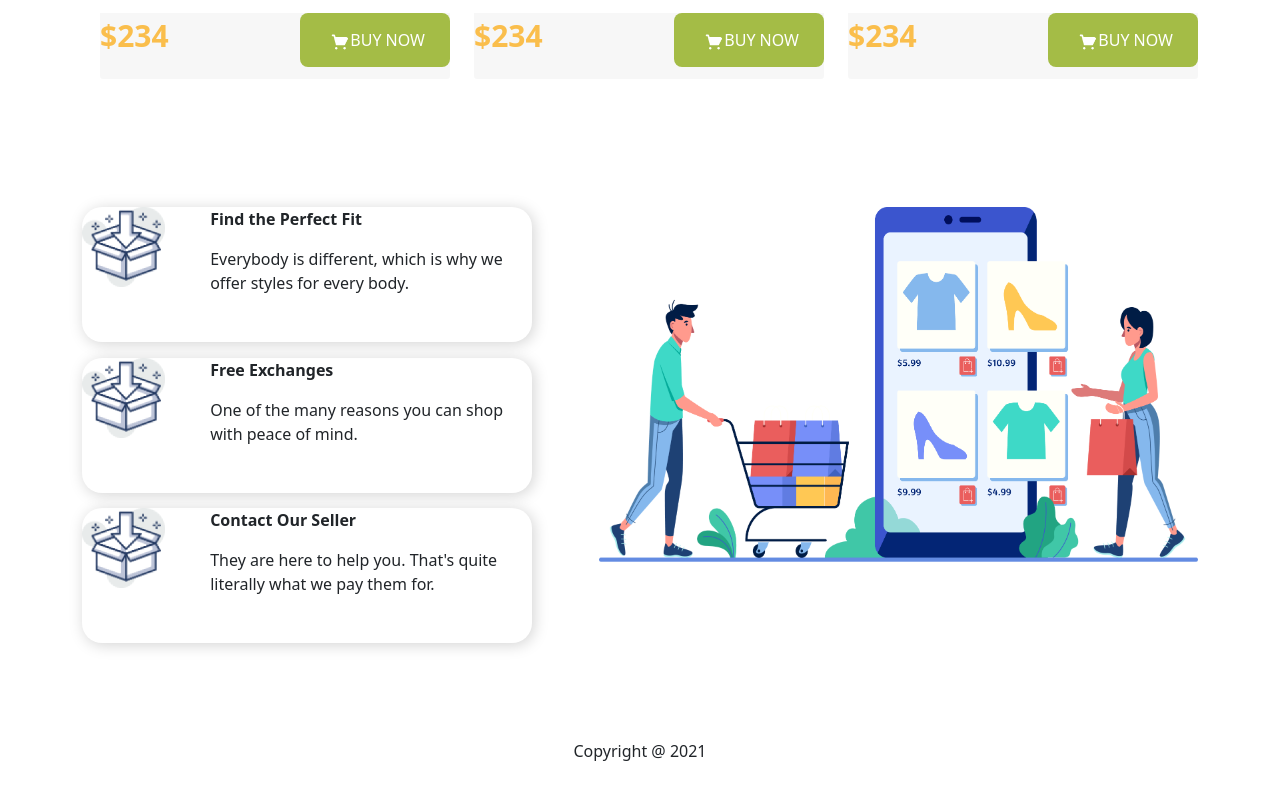
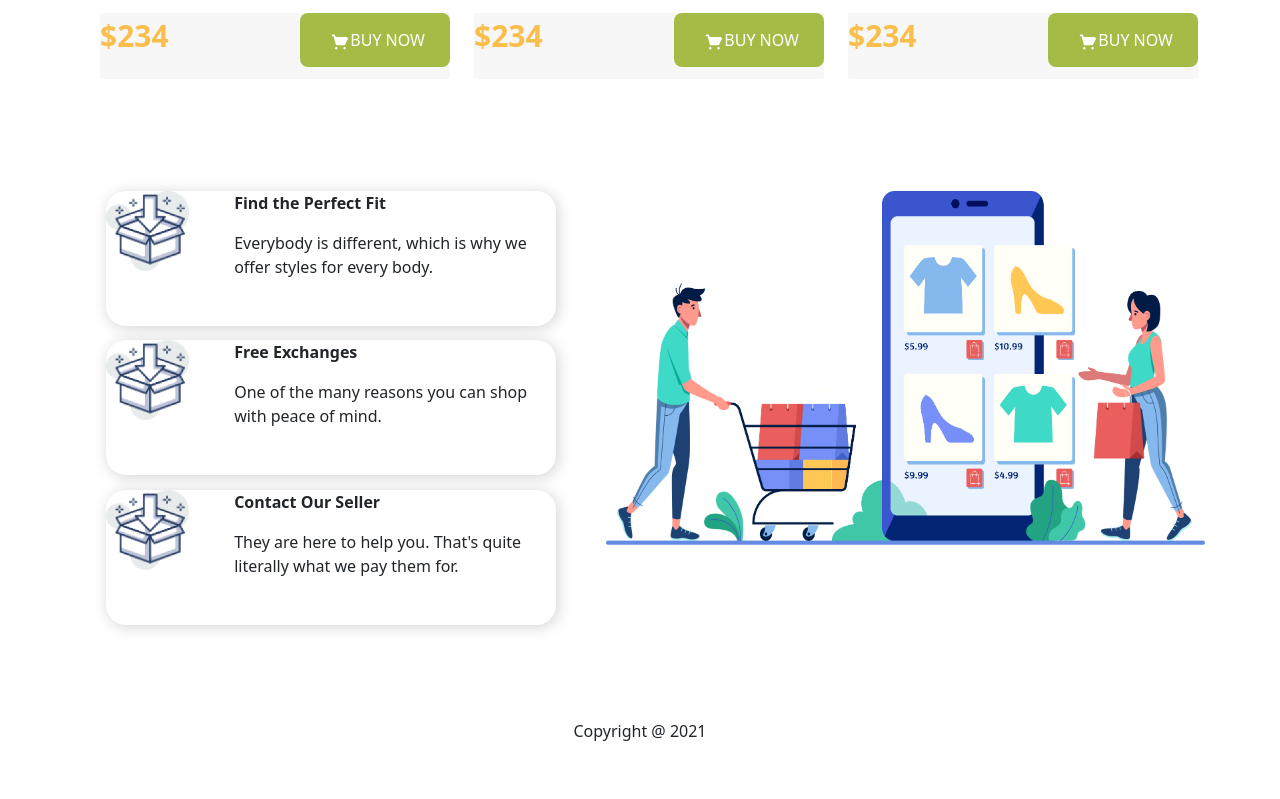
Before and after one commit to bikashpaulbp/assignment-2, a plain HTML site: page index.html in a window 1280 px wide. Shown: the part 1981-2780 px from the top of the page. Drawn offline with nearby package versions, Linux system fonts and the light colour scheme.

Commit message:
edited last part

```diff
--- a/index.html
+++ b/index.html
@@ -210,11 +210,11 @@
 
 
     </section>
-    <section>
-        <div style="margin-top: 10%;" class=" container d-flex ">
-            <div style="  width: 700px;">
-                <div class="d-flex flex-column bd-highlight mb-3">
-                    <div class="d-flex"
+    <section class="container">
+        <div style="margin-top: 10%;" class=" row  container  ">
+            <div style="  width: 500px; " class=" col-lg-4">
+                <div class="d-flex  flex-column bd-highlight mb-3">
+                    <div class="d-flex "
                         style=" width:  450px; height: 135px; margin-bottom: 3%; box-shadow: 2px 2px 15px rgb(211, 211, 211); border-radius: 20px;"
                         class="p-2 bd-highlight">
                         <div style="margin-right: 10%;">
@@ -257,7 +257,7 @@
                     </div>
                 </div>
             </div>
-            <div>
+            <div class="col-lg-4">
                 <img class="cartoon-logo" src="logo\XMLID 1.png" alt="">
             </div>
         </div>
@@ -269,6 +269,8 @@
         </div>
     </footer>
 
+
+
     <script src="https://cdn.jsdelivr.net/npm/bootstrap@5.0.0-beta1/dist/js/bootstrap.bundle.min.js"
         integrity="sha384-ygbV9kiqUc6oa4msXn9868pTtWMgiQaeYH7/t7LECLbyPA2x65Kgf80OJFdroafW"
         crossorigin="anonymous"></script>
```
